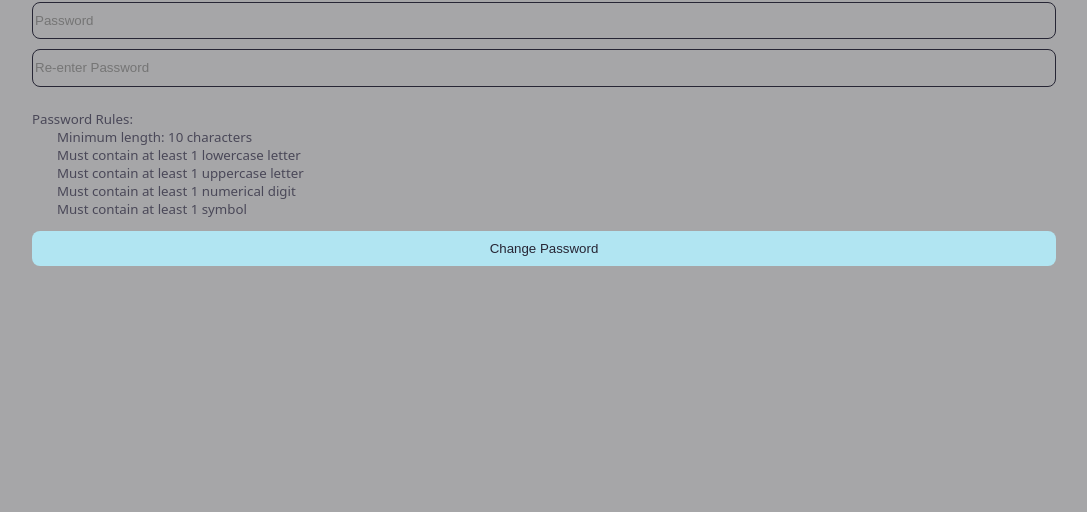
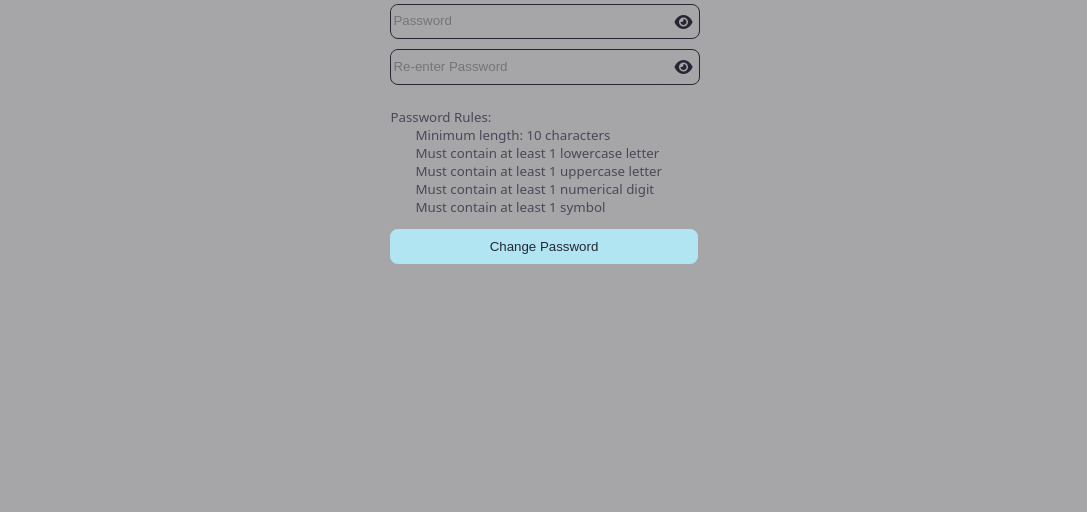
Before and after one commit to Olamide-Olosunde/Reset-Password, a plain HTML site: page Change_Password.html in a window 1280 px wide. Shown: the part 288-800 px from the top of the page, without its empty margins (96-1183 px from the left). Drawn offline with nearby package versions, Linux system fonts and the light colour scheme.

Commit message:
added password eye & fixed width mixmatch for various devices

```diff
--- a/Change_Password.html
+++ b/Change_Password.html
@@ -8,14 +8,24 @@
     <script src="https://unpkg.com/@supabase/supabase-js@2" defer></script>
     <link rel="stylesheet" href="main.css">
     <script src="main.js" defer></script>
+
+    <script src="https://kit.fontawesome.com/7393c69ae7.js" crossorigin="anonymous"></script>
 </head>
 <body>
     <main>
         <p>Change Password</p>
         <form id="form" novalidate>
             <!-- <label for="email">Enter your email</label> -->
-            <input type="password" name="Password" class="Password" id="Password" placeholder="Password"/>
-            <input type="password" name="Re_enter_Password" class="Password" id="Re_enter_Password" placeholder="Re-enter Password"/>
+            <div class="passwordBox">
+                <input type="password" name="Password" class="Password" id="Password" placeholder="Password"/>
+                <span onclick="togglePasswordEye()" class="passwordEye"><i class="fa-solid fa-eye"></i></span>
+                <span onclick="togglePasswordEye()" class="passwordEye" id="passwordEyeSlash"><i class="fa-solid fa-eye-slash"></i></span>
+            </div>
+            <div class="passwordBox">
+                <input type="password" name="Re_enter_Password" class="Password" id="Re_enter_Password" placeholder="Re-enter Password"/>
+                <span onclick="togglePasswordEye()" class="passwordEye"><i class="fa-solid fa-eye"></i></span>
+                <span onclick="togglePasswordEye()" class="passwordEye" id="passwordEyeSlash"><i class="fa-solid fa-eye-slash"></i></span>
+            </div>
 
             <span class="error" id="PasswordError"></span>
             <span class="Password_Rules">
--- a/main.css
+++ b/main.css
@@ -39,6 +39,11 @@ main > p{
 
 }
 
+@keyframes fadeOutIn {
+    0% { opacity: 1; }
+    50% { opacity: 0.2; }
+    100% { opacity: 1; }
+}
 button{
     background-color: var(--button-color);
     border-radius: 8px;
@@ -50,7 +55,7 @@ button{
     border-width: 0px;
 }
 button:active{
-
+    animation: fadeOutIn 0.3s ease-in-out;
 }
 
 form{
@@ -58,7 +63,12 @@ form{
     flex-direction: column;
     width: 80%;
 }
-input{
+.passwordBox{
+    width: 100%;
+    border-style: solid;
+    display: flex;
+    flex-direction: row;
+
     margin-bottom: 10px;
     border-radius: 8px;
 
@@ -69,6 +79,32 @@ input{
     color: var(--text-color);
     background-color: var(--bg-color);
     height: 33.3px;
+}
+.passwordEye{
+    display: flex;
+    border-style: none;
+    width: 10%;
+
+    align-items: center;
+    justify-content: center;
+    color: var(--text-color);
+}
+#passwordEyeSlash{
+    display: none;
+}
+input{
+    width: 90%;
+    height: 90%;
+    margin-bottom: 10px;
+    border-radius: 8px;
+
+    border-width: 0.2px;
+    border-color: var(--text-color);
+    border-style: none;
+
+    color: var(--text-color);
+    background-color: var(--bg-color);
+    /* height: 33.3px; */
 }
 input:focus{
     outline: none;
@@ -82,7 +118,6 @@ input:-webkit-autofill{
 }
 .error{
     border: 2px solid red;
-    /* font-size: 12pt; */
     display: none;
 
     background-color: lightcoral;
@@ -113,6 +148,22 @@ input:-webkit-autofill{
 a{
     color: var(--text-color);
     font-size: 16px;
+}
+
+@media only screen and (min-width: 700px){
+    main{
+        width: 50%;
+        margin-left: auto;
+        margin-right: auto;
+    }
+}
+
+@media only screen and (min-width: 1000px){
+    main{
+        width: 30%;
+        margin-left: auto;
+        margin-right: auto;
+    }
 }
 
 
--- a/main.js
+++ b/main.js
@@ -265,3 +265,41 @@ async function resetPassword( passedPassword ) {
     alert('Password Changed successfully!');
 
 }
+
+function togglePasswordEye(){
+    const passwordEye = document.querySelectorAll('.passwordEye');
+    const passwordEyeSlashed = document.querySelectorAll('#passwordEyeSlash');
+    const password = document.querySelectorAll('.Password');
+
+    if( passwordEye[0].style.display !== 'none' )//when display === 'flex'
+    {
+        // passwordEye.style.display = 'none';
+        passwordEye.forEach(eye=>{
+            eye.style.display = 'none';
+        })
+
+        // passwordEyeSlashed.style.display = 'flex';
+        passwordEyeSlashed.forEach(eye=>{
+            eye.style.display = 'flex';
+        })
+
+        password.forEach(password=>{
+            password.type = "text";
+        })
+    } else
+    {
+        // passwordEye.style.display = 'flex';
+        passwordEye.forEach(eye=>{
+            eye.style.display = 'flex';
+        })
+
+        // passwordEyeSlashed.style.display = 'none';
+        passwordEyeSlashed.forEach(eye=>{
+            eye.style.display = 'none';
+        })
+
+        password.forEach(password=>{
+            password.type = "password";
+        })
+    }
+}
```
